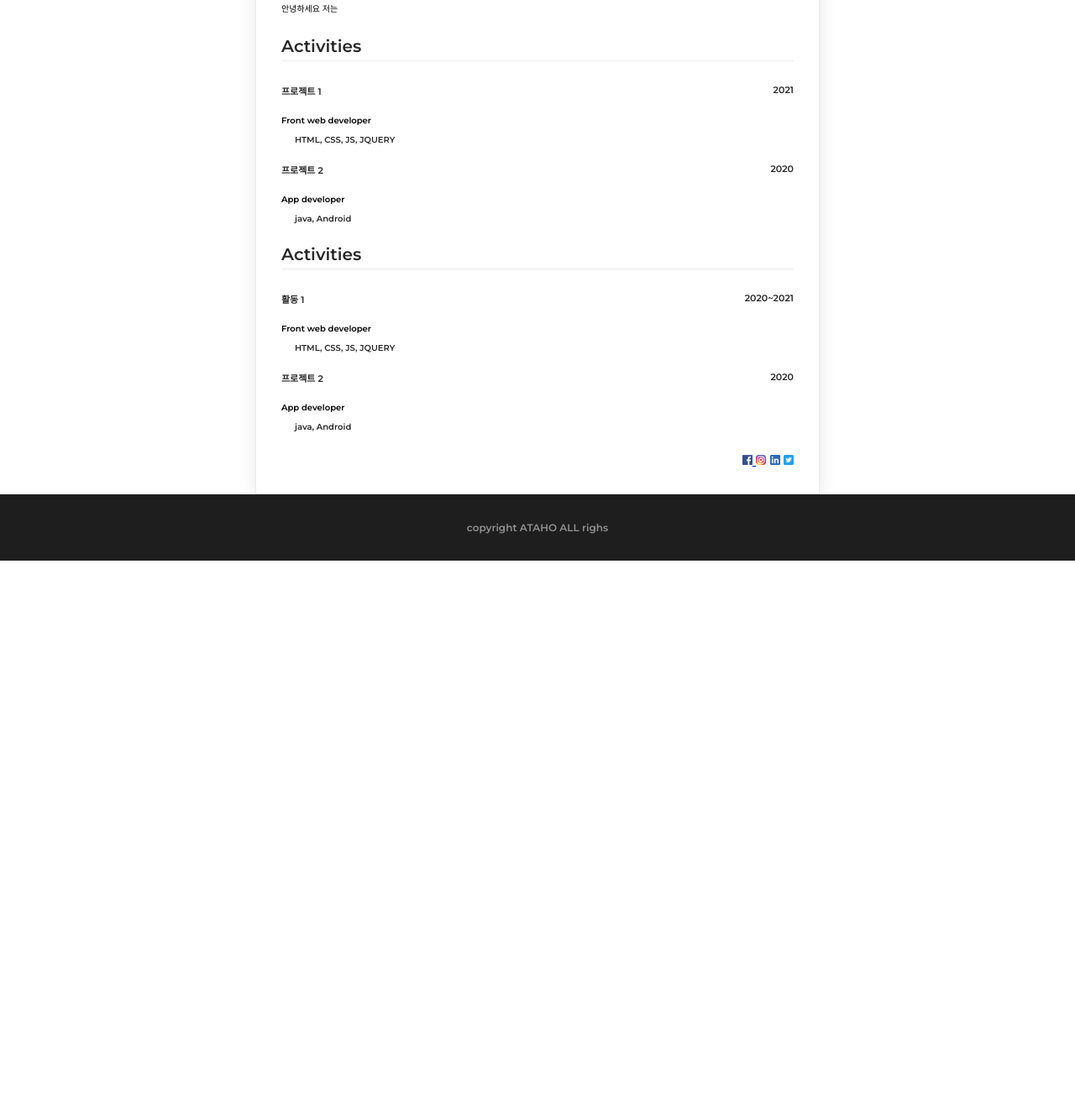
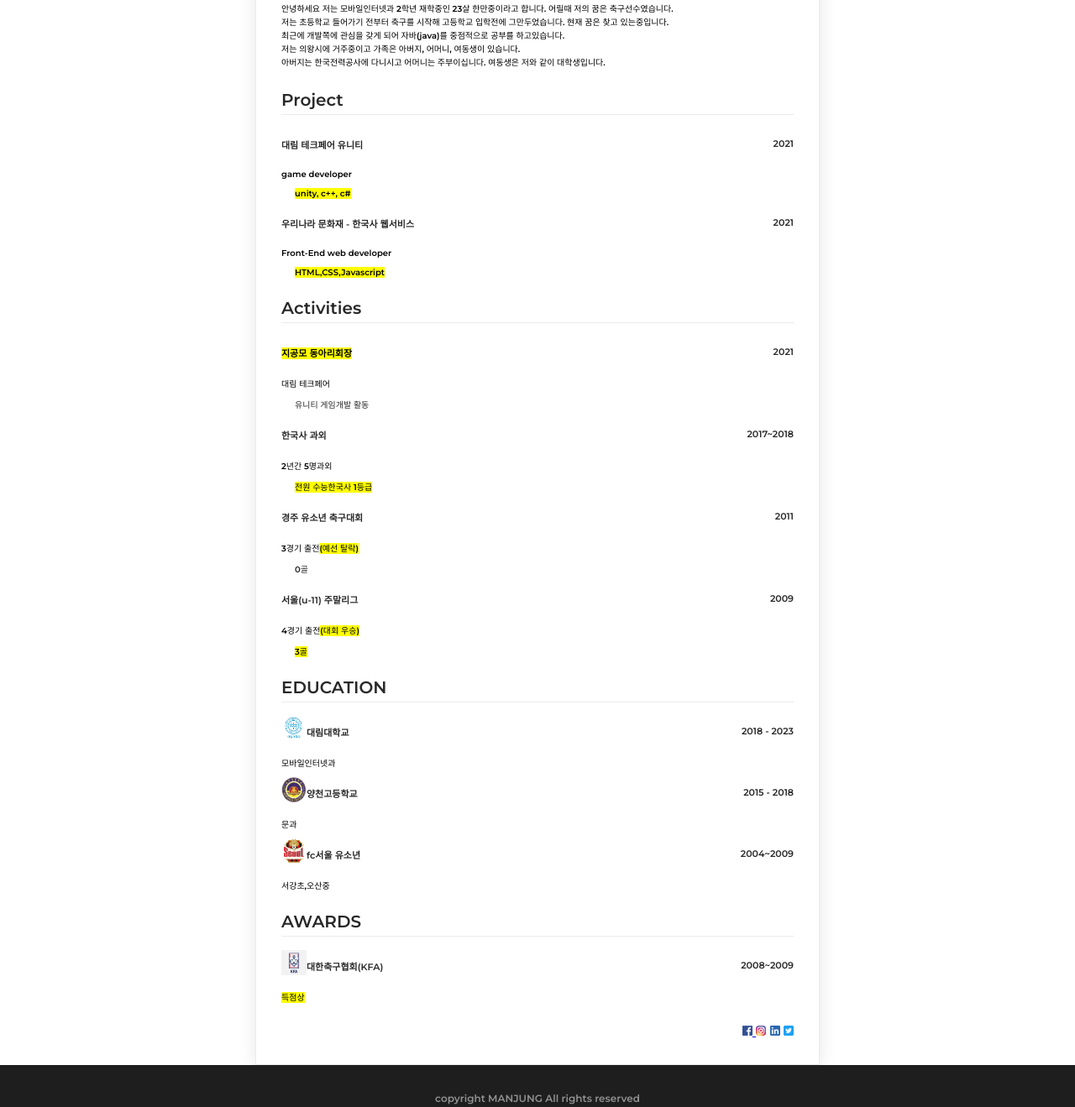
Before and after one commit to hanmanjung/resume_0419, a plain HTML site: page index.html in a window 1280 px wide. Shown: the part 182-1501 px from the top of the page at 84% size. Before the commit the page ends 850 px from the top, so only its background shows below. Drawn offline with Linux system fonts and the light colour scheme.

Commit message:
이력서

```diff
--- a/index.html
+++ b/index.html
@@ -16,38 +16,95 @@
 </div>
   <section>
     <h2>ABOUT ME</h2>
-    <p class="about-me-text">안녕하세요 저는 </p>
+    <p class="about-me-text">안녕하세요 저는 모바일인터넷과 2학년 재학중인 23살 한만중이라고 합니다. 어릴때 저의 꿈은 축구선수였습니다.<br>
+      저는 초등학교 들어가기 전부터 축구를 시작해 고등학교 입학전에 그만두었습니다. 현재 꿈은 찾고 있는중입니다.<br> 최근에 개발쪽에 관심을 갖게 되어
+      자바(java)를 중점적으로 공부를 하고있습니다.<br> 저는 의왕시에 거주중이고 가족은 아버지, 어머니, 여동생이 있습니다.<br> 아버지는 한국전력공사에 다니시고
+      어머니는 주부이십니다. 여동생은 저와 같이 대학생입니다.
+
+    </p>
+  </section>
+  <section>
+    <h2>Project</h2>
+    <div class="float-wrap">
+      <p class="title-text">대림 테크페어 유니티</p>
+      <p class="year-text">2021</p>
+    </div>
+      <p class="desc-text">game developer</p>
+      <p class="desc-subtext"><mark>unity, c++, c#</mark></p>
+    <div class="float-wrap">
+      <p class="title-text">우리나라 문화재 - 한국사 웹서비스</p>
+      <p class="year-text">2021</p>
+    </div>
+      <p class="desc-text">Front-End web developer</p>
+      <p class="desc-subtext"><mark>HTML,CSS,Javascript</mark></p>
   </section>
   <section>
     <h2>Activities</h2>
     <div class="float-wrap">
-      <p class="title-text">프로젝트 1</p>
-      <p class="year-text">2021</p>
+      <p class="title-text"><mark>지공모 동아리회장</mark></p>
+    <p class="year-text">2021</p>
     </div>
-      <p class="desc-text">Front web developer</p>
-      <p class="desc-subtext">HTML, CSS, JS, JQUERY</p>
+  <p class="desc-text">대림 테크페어</p>
+  <p class="desc-subtext">유니티 게임개발 활동</p>
     <div class="float-wrap">
-      <p class="title-text">프로젝트 2</p>
-      <p class="year-text">2020</p>
+      <p class="title-text">한국사 과외</p>
+    <p class="year-text">2017~2018</p>
     </div>
-      <p class="desc-text">App developer</p>
-      <p class="desc-subtext">java, Android</p>
+  <p class="desc-text">2년간 5명과외</p>
+  <p class="desc-subtext"><mark>전원 수능한국사 1등급</mark></p>
+  <div class="float-wrap">
+    <p class="title-text">경주 유소년 축구대회</p>
+  <p class="year-text">2011</p>
+  </div>
+<p class="desc-text">3경기 출전<mark>(예선 탈락)</mark></p>
+<p class="desc-subtext">0골</p>
+<div class="float-wrap">
+  <p class="title-text">서울(u-11) 주말리그</p>
+<p class="year-text">2009</p>
+</div>
+<p class="desc-text">4경기 출전<mark>(대회 우승)</mark></p>
+<p class="desc-subtext"><mark>3골</mark></p>
   </section>
   <section>
-    <h2>Activities</h2>
+    <h2>EDUCATION</h2>
     <div class="float-wrap">
-      <p class="title-text">활동 1</p>
-    <p class="year-text">2020~2021</p>
+      <div class="photo-img">
+        <img src="img/대림.png" width="30px" alt="사진">
+      </div>
+      <p class="title-text">대림대학교</p>
+      <p class="year-text">2018 - 2023</p>
     </div>
-  <p class="desc-text">Front web developer</p>
-  <p class="desc-subtext">HTML, CSS, JS, JQUERY</p>
+    <p class="desc-text">모바일인터넷과</p>
     <div class="float-wrap">
-      <p class="title-text">프로젝트 2</p>
-    <p class="year-text">2020</p>
+      <div class="photo-img">
+        <img src="img/양천고.jpg" width="30px" alt="사진">
+      </div>
+      <p class="title-text">양천고등학교</p>
+      <p class="year-text">2015 - 2018</p>
     </div>
-  <p class="desc-text">App developer</p>
-  <p class="desc-subtext">java, Android</p>
+    <p class="desc-text">문과</p>
+    <div class="float-wrap">
+      <div class="photo-img">
+        <img src="img/fc서울.png" width="30px" alt="사진">
+      </div>
+      <p class="title-text">fc서울 유소년</p>
+      <p class="year-text">2004~2009</p>
+    </div>
+    <p class="desc-text">서강초,오산중</p>
   </section>
+  <section>
+    <h2>AWARDS</h2>
+    <div class="float-wrap">
+      <div class="photo-img">
+      <img src="img/kfa.jpg" width="30px" alt="사진">
+    </div>
+      <p class="title-text">대한축구협회(KFA)</p>
+      <p class="year-text">2008~2009</p>
+    </div>
+    <p class="desc-text"><mark>득점상</mark></p>
+  </section>
+
+
   <div class="sns-wrap">
     <a href="http://facebook.com">
   <img class="sns-img" src="img/facebook.png">
@@ -58,7 +115,7 @@
     </div>
   </div>
   <footer>
-   <p> copyright ATAHO ALL righs </p>
+   <p> copyright MANJUNG All rights reserved</p>
   </footer>
 
 </body>
--- a/style.css
+++ b/style.css
@@ -22,7 +22,6 @@ footer {
   width: 610px;
   padding: 30px;
   margin: 30px;
-  margin: auto;
   margin: 0 auto;
   border: 1px solid #ebebeb;
   box-shadow: 0 1px 20px 0 rgba(0, 0, 0, 0.1);
@@ -43,7 +42,7 @@ h1 {
 
 h2 {
   font-size: 20px;
-  color:#282828;
+  color: #292929;
   font-weight: lighter;
   margin-bottom: 16px;
   padding-bottom: 5px;
@@ -104,3 +103,8 @@ section {
   width: 12px;
   height: 12px;
 }
+
+.photo-img{
+  float: left;
+  display: inline;
+}
```
Also changed, not shown: img/fc서울.png (added), img/kfa.jpg (added), img/대림.png (added), img/양천고.jpg (added).
